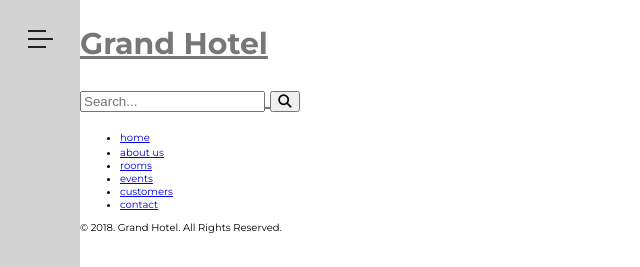
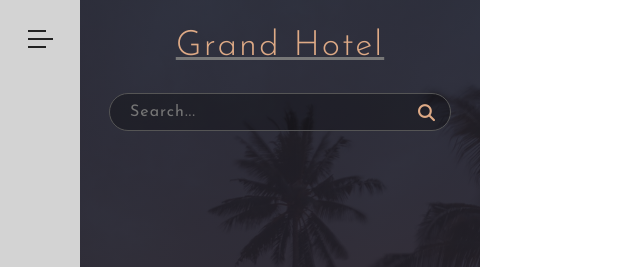
Before and after one commit to miors/grand-hotel, a plain HTML site: page index.html in a window 1280 px wide. Shown: the top 267 px of the page, without its empty margins (0-640 px from the left). Drawn offline with Linux system fonts and the light colour scheme.

Commit message:
added navigation styling

```diff
--- a/css/style.css
+++ b/css/style.css
@@ -77,6 +77,64 @@ body {
 .navigation {
   margin-left: 8rem;
   position: fixed;
+  width: 40rem;
+  height: 100%;
+  background: linear-gradient(
+      to top,
+      rgba(34, 32, 41, 1),
+      rgba(34, 32, 41, 0.8)
+    ),
+    url(../img/nav-bg.jpeg) center no-repeat;
+  background-size: cover;
+  display: flex;
+  flex-direction: column;
+  justify-content: space-between;
+  align-items: center;
+}
+
+.navigation-heading {
+  font-family: "Josefin Sans", sans-serif;
+  font-size: 3.5rem;
+  font-weight: 300;
+  letter-spacing: 0.2rem;
+  color: #deaa86;
+  text-align: center;
+}
+
+.navigation-search {
+  position: relative;
+}
+.navigation-search-input {
+  width: 30rem;
+  padding: 1rem 2rem;
+  background-color: rgba(0, 0, 0, 0.3);
+  font-family: "Josefin Sans", sans-serif;
+  font-size: 1.6rem;
+  color: #deaa86;
+  letter-spacing: 0.1rem;
+  outline: none;
+  border: 0.1rem solid #555;
+  border-radius: 10rem;
+  transition: background-color 0.3s;
+}
+
+.navigation-search-input:focus {
+  background-color: rgba(0, 0, 0, 0.1);
+}
+
+.navigation-search-btn {
+  border: none;
+  background-color: transparent;
+  color: #deaa86;
+  font-size: 1.7rem;
+  position: absolute;
+  top: 1rem;
+  right: 1rem;
+  cursor: pointer;
+}
+
+.navigation-search-btn:focus {
+  outline: none;
 }
 /* end of navigation */
 /* end of navbar  */
```
